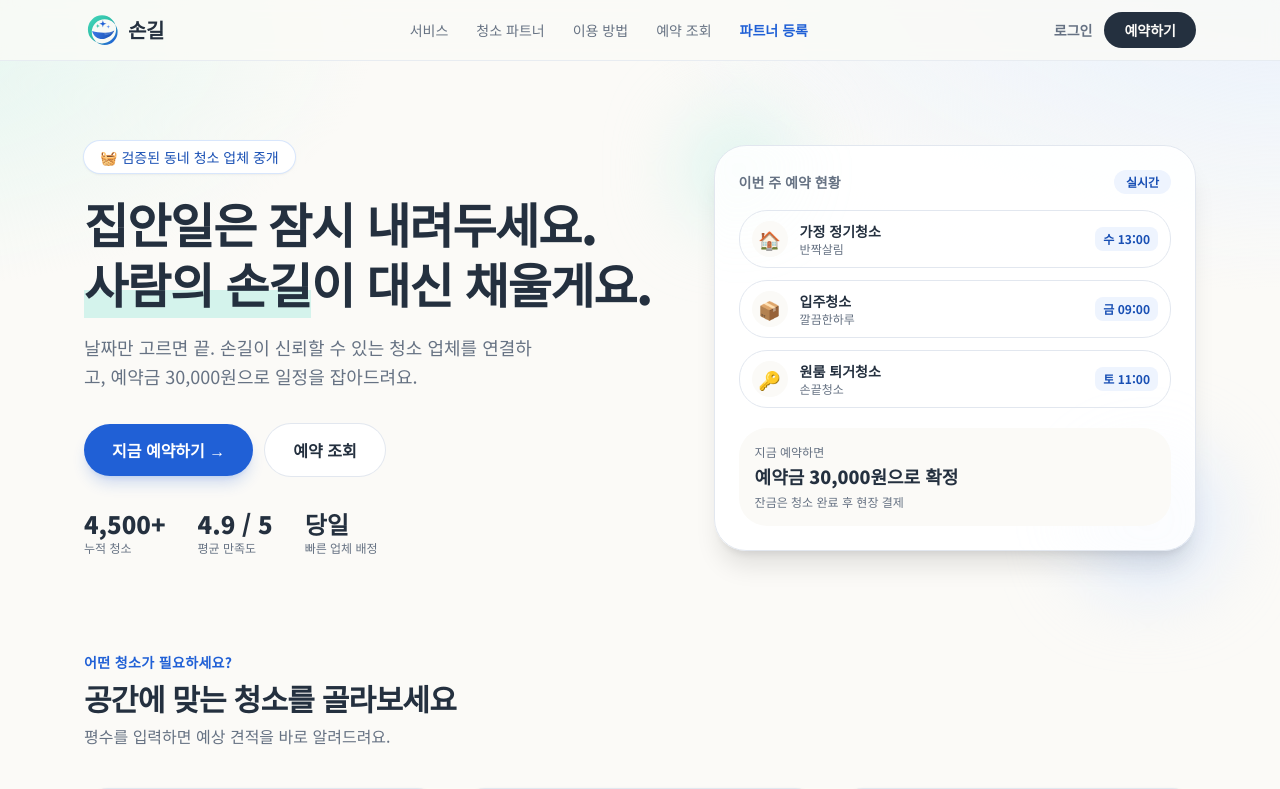
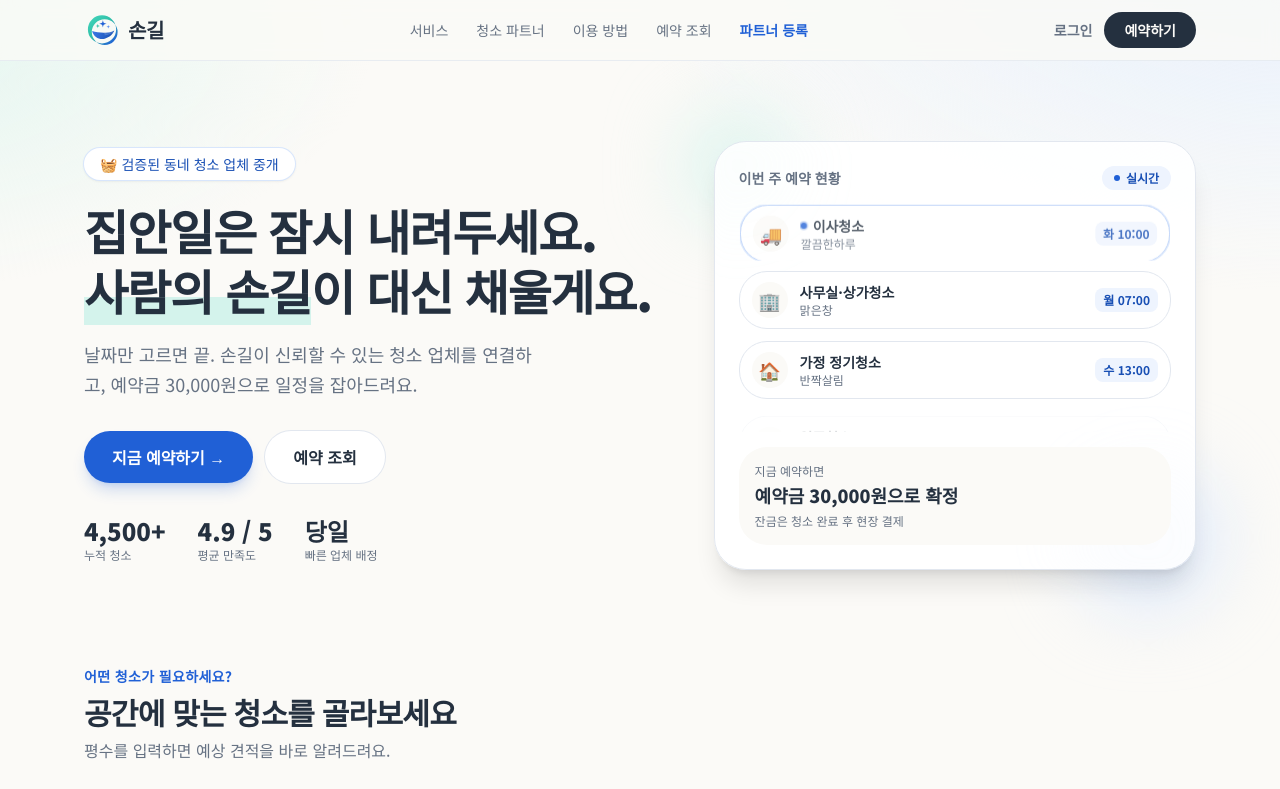
Before and after one commit to Jinanalyst/cleaningserviceKorea, a Next.js app: page / in a window 1280 px wide. Shown: the top 789 px of the page. Built offline with nearby package versions, Linux system fonts and the light colour scheme; no server answers.

Commit message:
홈 '이번 주 예약 현황'을 실시간 회전 피드로: 새 예약이 위에서 들어오고 기존 항목이 아래로 밀려 순환, 실시간 배지에 펄스 도트

```diff
--- a/src/app/globals.css
+++ b/src/app/globals.css
@@ -70,3 +70,38 @@ body {
   background: var(--color-brand-100);
   color: var(--color-brand-700);
 }
+
+/* 실시간 예약 현황 — 새 항목이 위에서 들어오고 아래로 밀려나는 회전 효과 */
+@keyframes slotIn {
+  from {
+    max-height: 0;
+    opacity: 0;
+    margin-bottom: 0;
+    transform: translateY(-6px) scale(0.98);
+  }
+  to {
+    max-height: 4.5rem;
+    opacity: 1;
+    margin-bottom: 0.75rem;
+    transform: translateY(0) scale(1);
+  }
+}
+@keyframes slotOut {
+  from {
+    max-height: 4.5rem;
+    opacity: 1;
+    margin-bottom: 0.75rem;
+  }
+  to {
+    max-height: 0;
+    opacity: 0;
+    margin-bottom: 0;
+    transform: translateY(6px);
+  }
+}
+.slot-in {
+  animation: slotIn 0.55s cubic-bezier(0.22, 1, 0.36, 1) both;
+}
+.slot-out {
+  animation: slotOut 0.55s cubic-bezier(0.22, 1, 0.36, 1) both;
+}
--- a/src/app/page.tsx
+++ b/src/app/page.tsx
@@ -2,6 +2,7 @@ import Link from "next/link";
 import { PARTNERS, SERVICES, DEPOSIT, formatKRW, reviewsFor } from "@/lib/data";
 import { readApprovedPartners } from "@/lib/applicationStore";
 import PartnerCard from "@/components/PartnerCard";
+import LiveBookings from "@/components/LiveBookings";
 
 // 승인 파트너 목록이 주기적으로 갱신되도록 (최대 5분 캐시)
 export const revalidate = 300;
@@ -62,15 +63,15 @@ export default async function Home() {
             <div className="relative rounded-[2rem] border border-line bg-white/90 p-6 shadow-xl backdrop-blur">
               <div className="flex items-center justify-between">
                 <p className="text-sm font-bold text-ink-soft">이번 주 예약 현황</p>
-                <span className="rounded-full bg-brand-50 px-3 py-1 text-xs font-bold text-brand-600">
+                <span className="inline-flex items-center gap-1.5 rounded-full bg-brand-50 px-3 py-1 text-xs font-bold text-brand-600">
+                  <span className="relative flex h-1.5 w-1.5">
+                    <span className="absolute inline-flex h-full w-full animate-ping rounded-full bg-brand opacity-75" />
+                    <span className="relative inline-flex h-1.5 w-1.5 rounded-full bg-brand" />
+                  </span>
                   실시간
                 </span>
               </div>
-              <div className="mt-4 space-y-3">
-                <MiniBooking emoji="🏠" title="가정 정기청소" who="반짝살림" time="수 13:00" />
-                <MiniBooking emoji="📦" title="입주청소" who="깔끔한하루" time="금 09:00" />
-                <MiniBooking emoji="🔑" title="원룸 퇴거청소" who="손끝청소" time="토 11:00" />
-              </div>
+              <LiveBookings />
               <div className="mt-5 rounded-2xl bg-cream p-4">
                 <p className="text-xs text-ink-soft">지금 예약하면</p>
                 <p className="mt-0.5 text-lg font-black text-ink">
@@ -229,33 +230,6 @@ function Stat({ n, label }: { n: string; label: string }) {
   );
 }
 
-function MiniBooking({
-  emoji,
-  title,
-  who,
-  time,
-}: {
-  emoji: string;
-  title: string;
-  who: string;
-  time: string;
-}) {
-  return (
-    <div className="flex items-center gap-3 rounded-2xl border border-line px-3 py-2.5">
-      <span className="grid h-9 w-9 place-items-center rounded-xl bg-cream text-lg">
-        {emoji}
-      </span>
-      <div className="min-w-0 flex-1">
-        <p className="truncate text-sm font-bold text-ink">{title}</p>
-        <p className="text-xs text-ink-soft">{who}</p>
-      </div>
-      <span className="rounded-lg bg-brand-50 px-2 py-1 text-xs font-bold text-brand-600">
-        {time}
-      </span>
-    </div>
-  );
-}
-
 function SectionHead({
   eyebrow,
   title,
--- /dev/null
+++ b/src/components/LiveBookings.tsx
@@ -0,0 +1,113 @@
+"use client";
+
+import { useEffect, useRef, useState } from "react";
+
+type Booking = { emoji: string; title: string; who: string; time: string };
+
+// 순환할 예약 풀 (실시간 피드처럼 계속 돌아감)
+const POOL: Booking[] = [
+  { emoji: "🏠", title: "가정 정기청소", who: "반짝살림", time: "수 13:00" },
+  { emoji: "📦", title: "입주청소", who: "깔끔한하루", time: "금 09:00" },
+  { emoji: "🔑", title: "원룸 퇴거청소", who: "손끝청소", time: "토 11:00" },
+  { emoji: "🏢", title: "사무실·상가청소", who: "맑은창", time: "월 07:00" },
+  { emoji: "🚚", title: "이사청소", who: "깔끔한하루", time: "화 10:00" },
+  { emoji: "🏙️", title: "오피스텔 청소", who: "맑은창", time: "목 15:00" },
+  { emoji: "🧽", title: "부분 청소", who: "반짝살림", time: "일 14:00" },
+];
+
+const VISIBLE = 3;
+const INTERVAL = 2900;
+const ANIM = 560;
+
+type Slot = { uid: number; booking: Booking };
+
+export default function LiveBookings() {
+  const [slots, setSlots] = useState<Slot[]>(() =>
+    POOL.slice(0, VISIBLE).map((b, i) => ({ uid: i, booking: b }))
+  );
+  const [enteringUid, setEnteringUid] = useState<number | null>(null);
+  const [leavingUid, setLeavingUid] = useState<number | null>(null);
+  const pointer = useRef(VISIBLE);
+  const uid = useRef(VISIBLE);
+
+  useEffect(() => {
+    // 모션 최소화 설정을 존중
+    if (
+      typeof window !== "undefined" &&
+      window.matchMedia?.("(prefers-reduced-motion: reduce)").matches
+    ) {
+      return;
+    }
+
+    const tick = setInterval(() => {
+      const next = POOL[pointer.current % POOL.length];
+      pointer.current += 1;
+      const newUid = uid.current++;
+
+      setSlots((prev) => {
+        setEnteringUid(newUid);
+        setLeavingUid(prev[prev.length - 1].uid);
+        return [{ uid: newUid, booking: next }, ...prev];
+      });
+
+      window.setTimeout(() => {
+        setSlots((prev) => prev.slice(0, VISIBLE));
+        setEnteringUid(null);
+        setLeavingUid(null);
+      }, ANIM);
+    }, INTERVAL);
+
+    return () => clearInterval(tick);
+  }, []);
+
+  return (
+    <div className="mt-4">
+      {slots.map((s, i) => {
+        const isEntering = s.uid === enteringUid;
+        const isLeaving = s.uid === leavingUid;
+        return (
+          <div
+            key={s.uid}
+            className={[
+              "overflow-hidden",
+              isEntering ? "slot-in" : isLeaving ? "slot-out" : "mb-3",
+            ].join(" ")}
+          >
+            <Row booking={s.booking} fresh={i === 0} />
+          </div>
+        );
+      })}
+    </div>
+  );
+}
+
+function Row({ booking, fresh }: { booking: Booking; fresh: boolean }) {
+  const { emoji, title, who, time } = booking;
+  return (
+    <div
+      className={[
+        "flex items-center gap-3 rounded-2xl border bg-white px-3 py-2.5 transition-colors",
+        fresh ? "border-brand-200 ring-1 ring-brand-100" : "border-line",
+      ].join(" ")}
+    >
+      <span className="grid h-9 w-9 place-items-center rounded-xl bg-cream text-lg">
+        {emoji}
+      </span>
+      <div className="min-w-0 flex-1">
+        <p className="flex items-center gap-1.5 truncate text-sm font-bold text-ink">
+          {fresh && (
+            <span className="relative flex h-1.5 w-1.5 shrink-0">
+              <span className="absolute inline-flex h-full w-full animate-ping rounded-full bg-brand opacity-75" />
+              <span className="relative inline-flex h-1.5 w-1.5 rounded-full bg-brand" />
+            </span>
+          )}
+          {title}
+        </p>
+        <p className="truncate text-xs text-ink-soft">{who}</p>
+      </div>
+      <span className="shrink-0 rounded-lg bg-brand-50 px-2 py-1 text-xs font-bold text-brand-600">
+        {time}
+      </span>
+    </div>
+  );
+}
```
